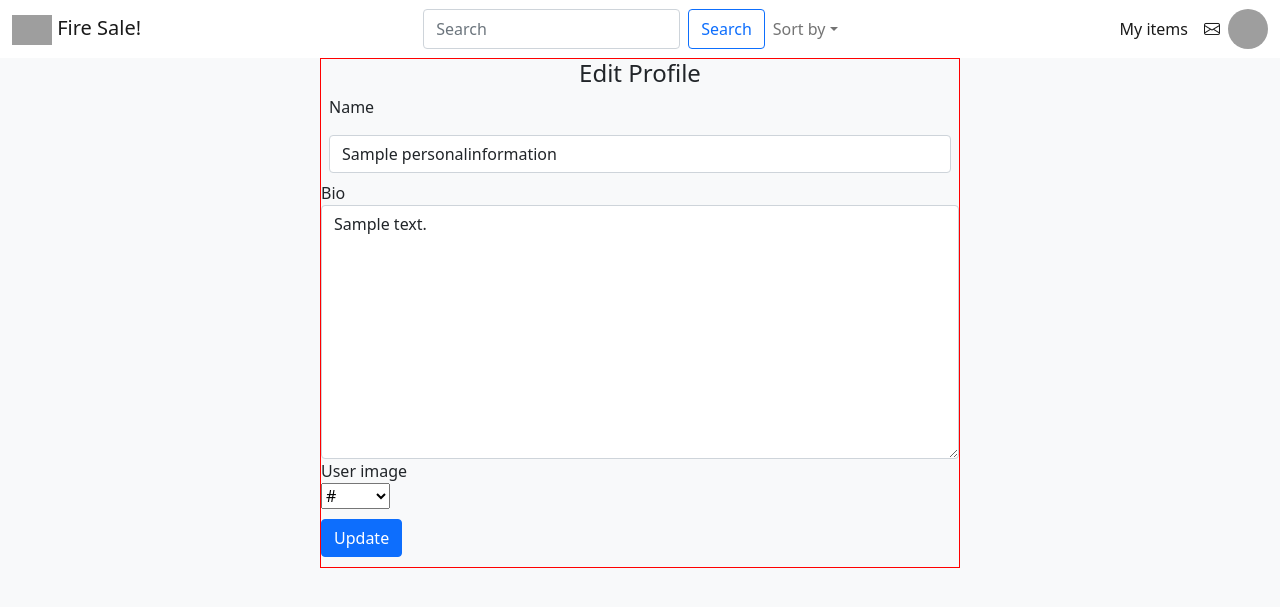
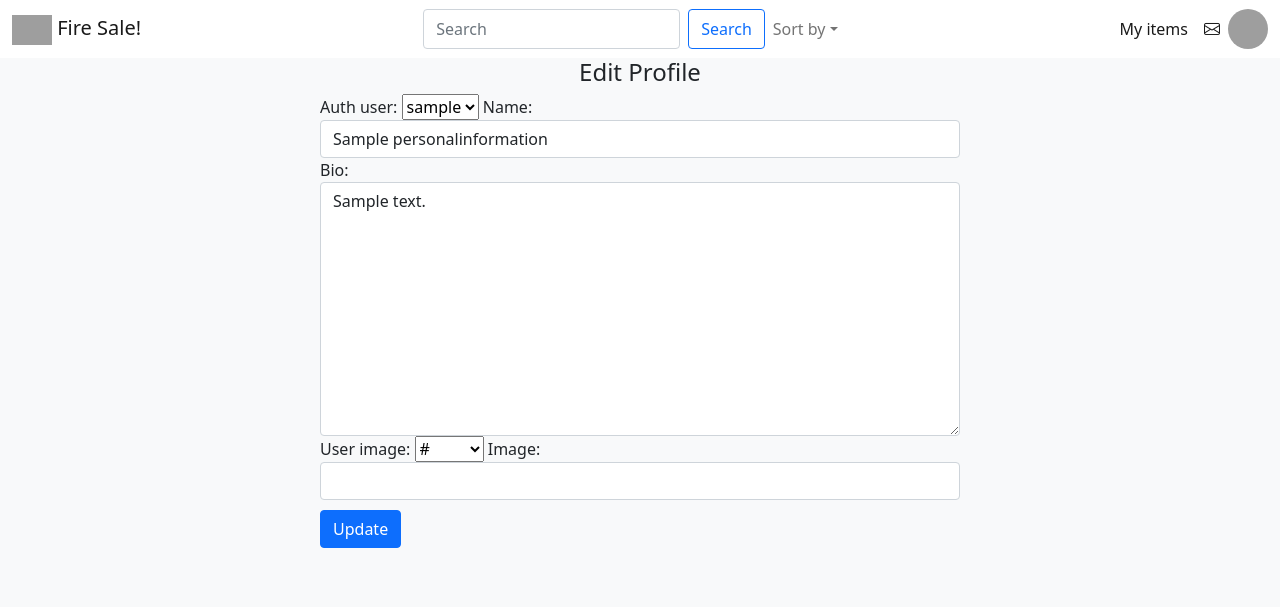
Before and after one commit to ElvarThorS/T-220-VLN2, a Django app: page /edit-profile/1 in a window 1280 px wide. Shown: the top 607 px of the page. Run offline with Django 4.2, Linux system fonts and the light colour scheme; a user stored in the database is signed in; tables that the repository leaves empty hold one stand-in row (values such as "Sample post"); grey boxes are pictures that could not be loaded.

Commit message:
Some changes

```diff
--- a/fire_sale/firesale/forms/item_form.py
+++ b/fire_sale/firesale/forms/item_form.py
@@ -11,11 +11,11 @@ class CreateItemForm(ModelForm):
         super(CreateItemForm, self).__init__(*args, **kwargs)
         self.fields['seller'] = forms.ModelChoiceField(queryset=User.objects,required=False, widget=forms.HiddenInput())
 
-    image = forms.CharField(required=True, widget=forms.TextInput(attrs={'class':'form-control'}))
+    image = forms.CharField(required=True, widget=forms.TextInput(attrs={'class': 'form-control'}))
     #seller = forms.ModelChoiceField(queryset=User.objects.filter(),required=False, widget=forms.HiddenInput())
     class Meta:
         model = Item
-        exclude = [ 'id' ]
+        exclude = ['id']
         widgets = {
             'name': widgets.TextInput(attrs={'class': 'form-control', 'placeholder': 'Enter name'}),
             'condition': widgets.Select(attrs={'class': 'form-control', 'value': 'Select condition'}),
--- a/fire_sale/firesale/forms/personal_form.py
+++ b/fire_sale/firesale/forms/personal_form.py
@@ -17,6 +17,7 @@ class PersonalForm(ModelForm):
 
 
 class UpdatePersonalForm(ModelForm):
+    image = forms.CharField(required=True, widget=forms.TextInput(attrs={'class': 'form-control'}))
     class Meta:
         model = PersonalInformation
         exclude = ['id', 'auth_user_id']
--- a/fire_sale/static/css/main.css
+++ b/fire_sale/static/css/main.css
@@ -140,7 +140,6 @@
     margin-right: auto;
     width: 50%;
     justify-content: center;
-    border: 1px solid red;
 }
 
 ----------------------
--- a/fire_sale/templates/firesale/edit_profile.html
+++ b/fire_sale/templates/firesale/edit_profile.html
@@ -4,18 +4,7 @@
             <h4 class="text-center">Edit Profile</h4>
                 <form class="form form-horizontal" action="{% url 'edit-profile' id %}" method="post">
                     {% csrf_token %}
-                    <div class="form-group m-2">
-                        <p class="">{{ form.name.label }}</p>
-                        {{ form.name }}
-                    </div>
-                    <div class="form-group text-left">
-                        {{ form.bio.label }}
-                        {{ form.bio }}
-                    </div>
-                    <div class="form-group">
-                        {{ form.user_image.label }}<br>
-                        {{ form.user_image }}
-                    </div>
+                    {{ form }}
                     <input type="submit" value="Update" class="btn btn-primary pull-right" style="clear:both; margin: 10px 0"/>
                 </form>
         </div>
```
